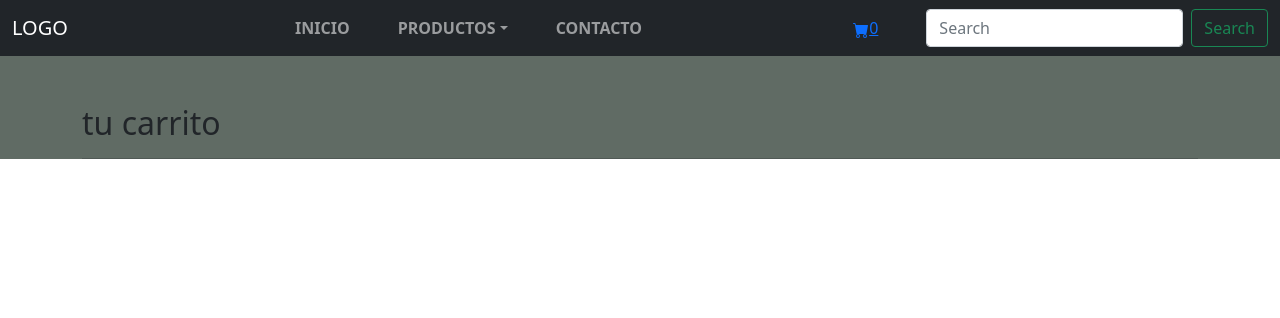
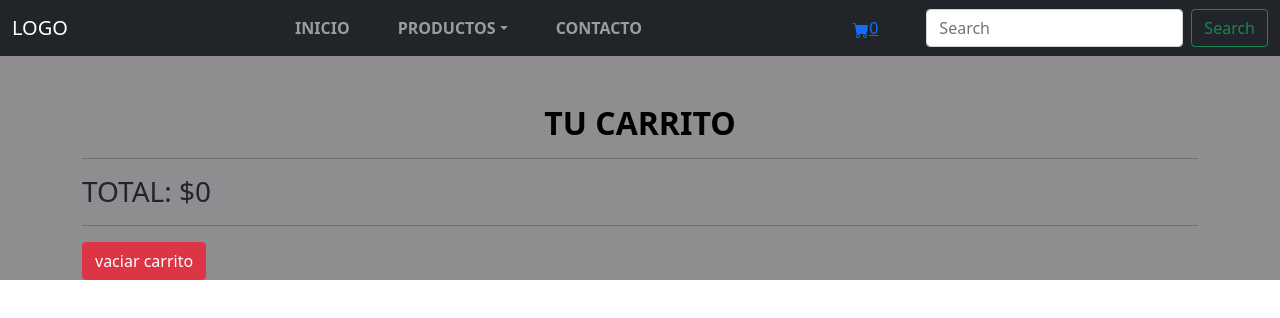
Before and after one commit to NachoDzz/Ggenitc2, a React (Create React App) app: page /cart in a window 1280 px wide. Shown: the top 318 px of the page. Built offline with nearby package versions, Linux system fonts and the light colour scheme.

Commit message:
cartContent

```diff
--- a/src/componentes/Cart/Cart.jsx
+++ b/src/componentes/Cart/Cart.jsx
@@ -1,9 +1,10 @@
 import React, { useContext } from 'react'
 import { CartContext } from '../../contexts/CartContext'
+import {BsFillTrashFill} from 'react-icons/bs'
 
 const Cart = () => {
 
-    const {cart} = useContext(CartContext)
+    const {cart, cartTotal, vaciarCart, removeItem} = useContext(CartContext)
 
     console.log(cart);
 
@@ -13,14 +14,16 @@ const Cart = () => {
     return (
         <div className='container my-5'>
 
-            <h2>tu carrito</h2>
+            <h2 className='h2-c App fw-bold text-uppercase'>tu carrito </h2>
             <hr />
 
             {
                 cart.map((item) => (
-                    <div>
+                    <div key={item.id}>
                         <h4>{item.name}</h4>
-                        <h5>precio $:{item.precio}</h5>
+                        <h5>precio $:{item.precio} x{item.cantidad}</h5>
+                        <span>precio total: ${item.precio * item.cantidad}</span>
+                        <button className='btn btn-danger mx-3' onClick={() => removeItem(item.id)}><BsFillTrashFill/></button>
                         <hr />
                     </div>
 
@@ -28,6 +31,10 @@ const Cart = () => {
                 ))
             }
 
+            <h3>TOTAL: ${cartTotal()}</h3>
+            <hr />
+            <button className='btn btn-danger' onClick={vaciarCart}> vaciar carrito</button>
+
         </div>
     )
 }
--- a/src/componentes/ItemDetail/ItemDetail.jsx
+++ b/src/componentes/ItemDetail/ItemDetail.jsx
@@ -18,7 +18,7 @@ const ItemDetail = ({ id, stock, precio, name, description, img }) => {
 
     const [cantidad, setCantidad] = useState(1)
 
-    const agregarAlCarrito = (cantidad) => {
+    const agregarAlCarrito = () => {
         const itemToAdd = {
             id,
             name,
@@ -29,7 +29,9 @@ const ItemDetail = ({ id, stock, precio, name, description, img }) => {
 
         addItem(itemToAdd)
 
+        console.log(itemToAdd);
     }
+
 
     return (
         <div className='d-flex justify-content-center align-items-center'>
--- a/src/contexts/CartContext.js
+++ b/src/contexts/CartContext.js
@@ -15,7 +15,19 @@ export const CartProvider = ({children}) => {
     }
 
     const cartCantidad = () => {
-        return cart.length
+        return cart.reduce((acc, prod) => acc += prod.cantidad, 0)
+    }
+
+    const cartTotal = () => {
+        return cart.reduce((acc , prod) => acc += prod.precio * prod.cantidad, 0)
+    }
+
+    const vaciarCart = () => {
+        setCart([])
+    }
+
+    const removeItem = (id) => {
+        setCart(cart.filter((prod) => prod.id !== id) )
     }
 
 
@@ -24,7 +36,10 @@ export const CartProvider = ({children}) => {
             cart,
             addItem,
             isInCart,
-            cartCantidad
+            cartCantidad,
+            cartTotal,
+            vaciarCart,
+            removeItem
         }}>
 
             {children}
--- a/src/styles/global.scss
+++ b/src/styles/global.scss
@@ -6,5 +6,9 @@
 }
 
 .bg-color{
-    background-color: #606b64;
+    background-color: #8f8d90;
 }
+
+.h2-c {
+    color: black;
+}
```
